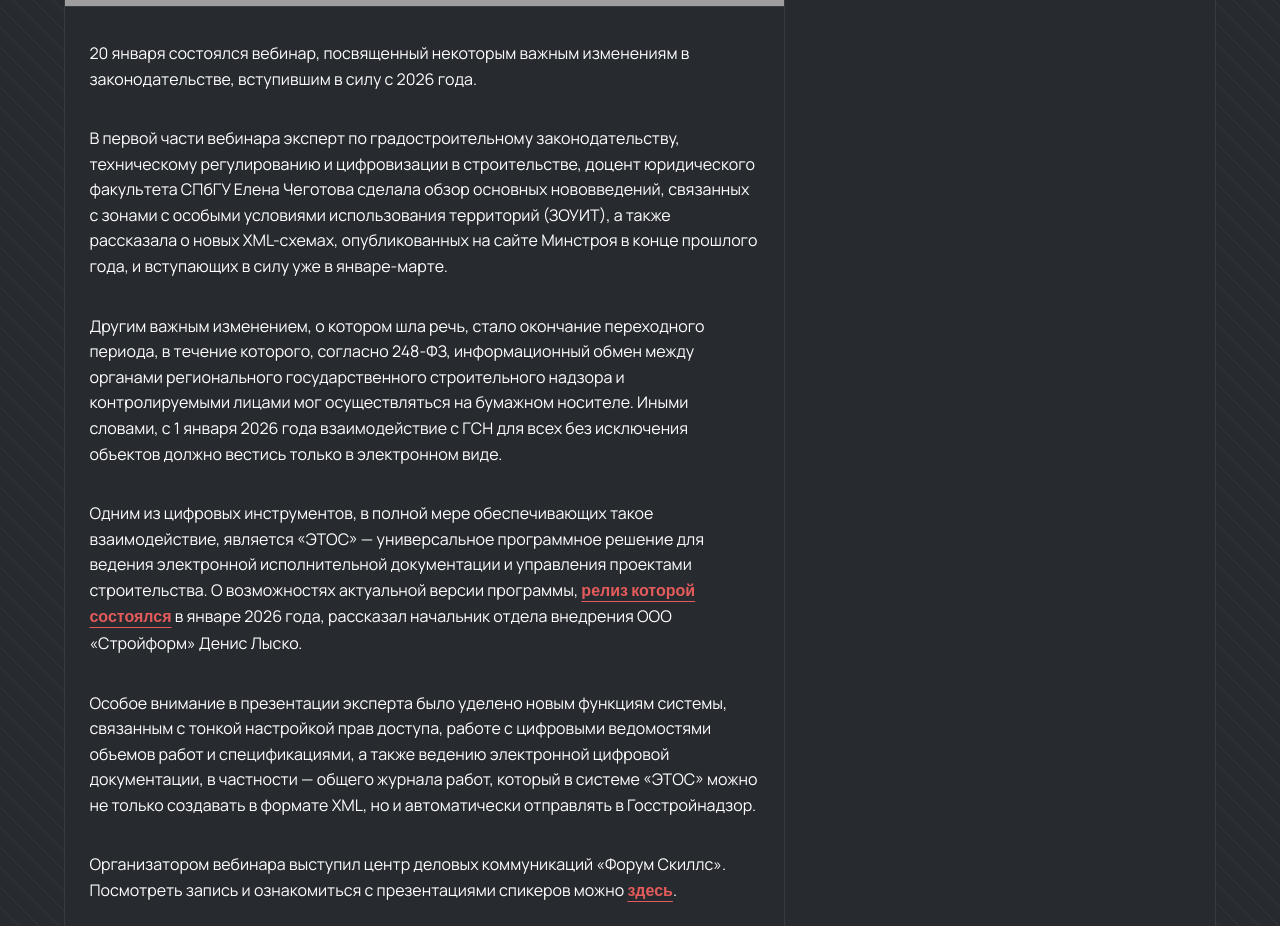
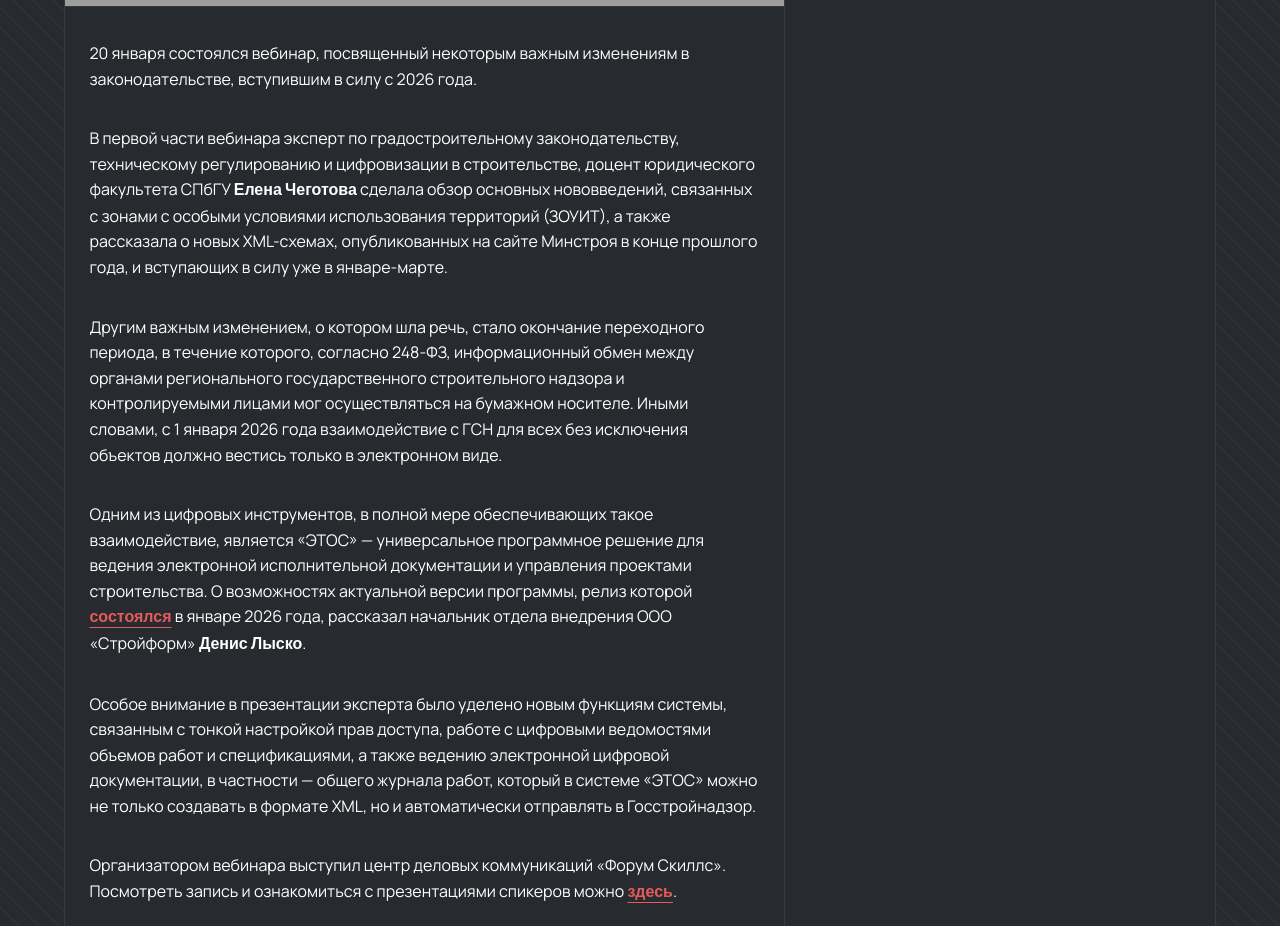
Before and after one commit to s1dm4n/s1dm4n.github.io, an Eleventy site: page src/news/2026-01-23.md in a window 1280 px wide. Shown: the part 1100-2026 px from the top of the page. Built offline with nearby package versions, Linux system fonts and the light colour scheme; Eleventy itself is replaced by a stand-in of ours; files that its build step writes are made by us from their sources; grey boxes are pictures that could not be loaded; files whose address does not match are found by name; what @sindresorhus/slugify would draw is missing.

Commit message:
The font style for news has been edited and a version without video has been added to the release.

```diff
--- a/src/css/pages/_news.scss
+++ b/src/css/pages/_news.scss
@@ -192,7 +192,6 @@
         }
 
         strong {
-            color: var.$color-accent;
             font-weight: 600;
         }
     }
--- a/src/news/2026-01-23.md
+++ b/src/news/2026-01-23.md
@@ -32,11 +32,11 @@ permalink: "/news/{{ title | slug }}/"
 
 20 января состоялся вебинар, посвященный некоторым важным изменениям в законодательстве, вступившим в силу с 2026 года.
 
-В первой части вебинара эксперт по градостроительному законодательству, техническому регулированию и цифровизации в строительстве, доцент юридического факультета СПбГУ Елена Чеготова сделала обзор основных нововведений, связанных с зонами с особыми условиями использования территорий (ЗОУИТ), а также рассказала о новых XML-схемах, опубликованных на сайте Минстроя в конце прошлого года, и вступающих в силу уже в январе-марте.
+В первой части вебинара эксперт по градостроительному законодательству, техническому регулированию и цифровизации в строительстве, доцент юридического факультета СПбГУ **Елена Чеготова** сделала обзор основных нововведений, связанных с зонами с особыми условиями использования территорий (ЗОУИТ), а также рассказала о новых XML-схемах, опубликованных на сайте Минстроя в конце прошлого года, и вступающих в силу уже в январе-марте.
 
 Другим важным изменением, о котором шла речь, стало окончание переходного периода, в течение которого, согласно 248-ФЗ, информационный обмен между органами регионального государственного строительного надзора и контролируемыми лицами мог осуществляться на бумажном носителе. Иными словами, с 1 января 2026 года взаимодействие с ГСН для всех без исключения объектов должно вестись только в электронном виде.
 
-Одним из цифровых инструментов, в полной мере обеспечивающих такое взаимодействие, является «ЭТОС» — универсальное программное решение для ведения электронной исполнительной документации и управления проектами строительства. О возможностях актуальной версии программы, [релиз которой состоялся](https://stroi.etos-pro.ru/news/vyshla-novaya-versiya-sistemy-upravleniya-stroitelstvom-etos) в январе 2026 года, рассказал начальник отдела внедрения ООО «Стройформ» Денис Лыско.
+Одним из цифровых инструментов, в полной мере обеспечивающих такое взаимодействие, является «ЭТОС» — универсальное программное решение для ведения электронной исполнительной документации и управления проектами строительства. О возможностях актуальной версии программы, релиз которой [состоялся](https://stroi.etos-pro.ru/news/vyshla-novaya-versiya-sistemy-upravleniya-stroitelstvom-etos) в январе 2026 года, рассказал начальник отдела внедрения ООО «Стройформ» **Денис Лыско**.
 
 Особое внимание в презентации эксперта было уделено новым функциям системы, связанным с тонкой настройкой прав доступа, работе с цифровыми ведомостями объемов работ и спецификациями, а также ведению электронной цифровой документации, в частности — общего журнала работ, который в системе «ЭТОС» можно не только создавать в формате XML, но и автоматически отправлять в Госстройнадзор.
 
```
Also changed, not shown: .github/workflows/release.yml, src/css/style.css, 1 other file.
